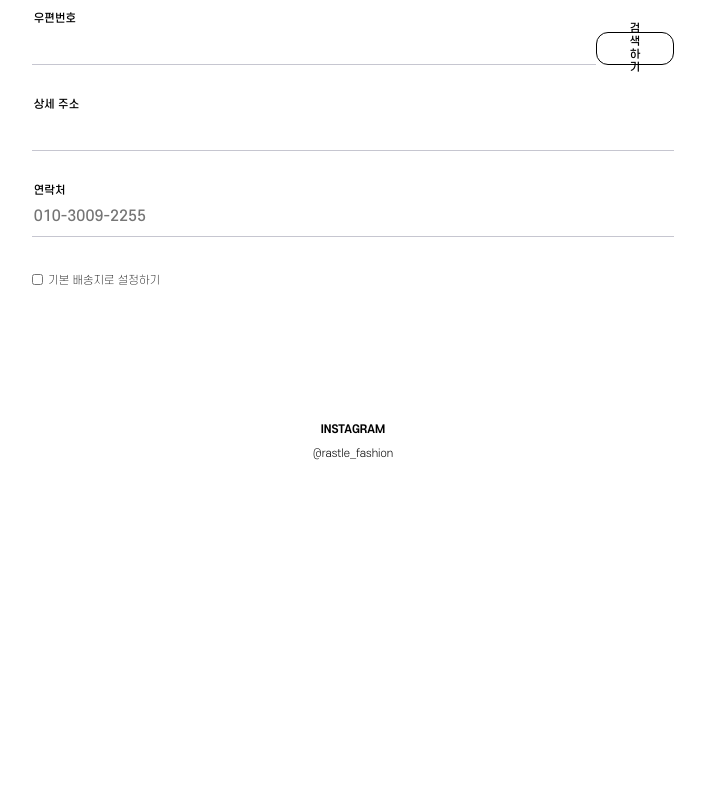
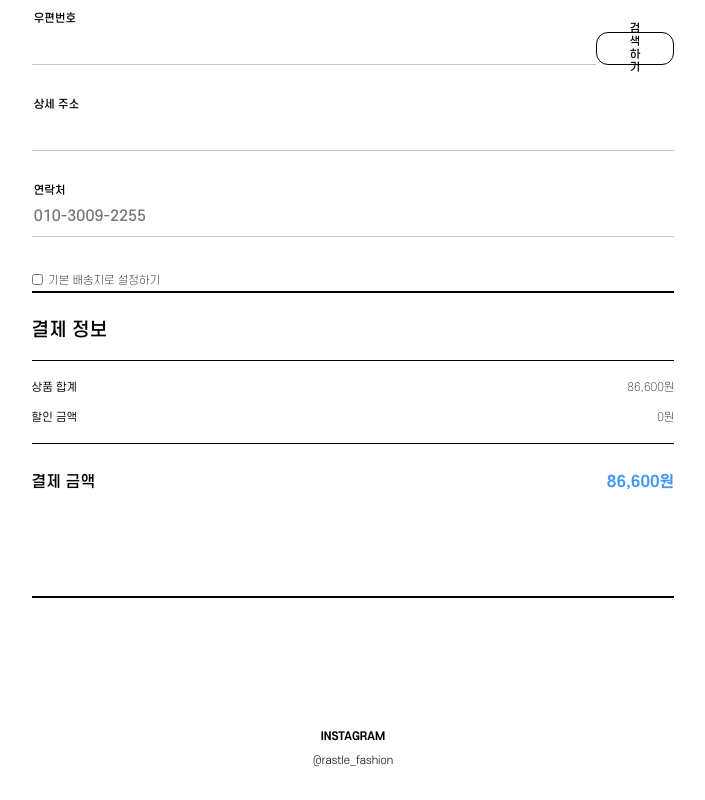
Before and after one commit to rastle-dev/rastle-frontend, a Next.js app: page /order in a window 1280 px wide. Shown: the part 807-1607 px from the top of the page, without its empty margins (287-992 px from the left). Before the commit the page ends 1300 px from the top, so only its background shows below. Built offline with nearby package versions, Linux system fonts and the light colour scheme.

Commit message:
feat: 결제 정보 UI 구현

```diff
--- a/src/pages/order/index.styles.tsx
+++ b/src/pages/order/index.styles.tsx
@@ -164,3 +164,45 @@ export const SettingDefaultAddress = styled.div`
     cursor: pointer;
   }
 `;
+
+export const PaymentInfoWrapper = styled.div`
+  border-top: 2px solid;
+  border-bottom: 2px solid;
+
+  padding-top: 2.5rem;
+  padding-bottom: 9.5rem;
+`;
+export const PaymentInfoBox = styled.div`
+  border-top: 1px solid;
+  border-bottom: 1px solid;
+  padding: 1.79rem 0 1.79rem 0;
+  display: flex;
+  flex-direction: column;
+  gap: 1.5rem;
+  div {
+    display: flex;
+    justify-content: space-between;
+  }
+`;
+export const PriceCategory = styled.div`
+  font-size: 1rem;
+  font-weight: 400;
+`;
+export const Price = styled.div`
+  font-size: 1rem;
+  font-weight: 200;
+`;
+export const Total = styled.div`
+  display: flex;
+  justify-content: space-between;
+  padding-top: 2.6rem;
+`;
+export const TotalInfo = styled.div`
+  font-size: 1.4rem;
+  font-weight: 500;
+`;
+export const TotalPrice = styled.div`
+  font-size: 1.4rem;
+  font-weight: 600;
+  color: ${COLORS.BLUE};
+`;
--- a/src/pages/order/index.tsx
+++ b/src/pages/order/index.tsx
@@ -30,6 +30,10 @@ const OrdererInfo = [
   { meta: "이름", data: "함민혁" },
   { meta: "연락처", data: "010-3009-2255" },
   { meta: "이메일", data: "ham9893@naver.com" },
+];
+const PriceInfo = [
+  { meta: "상품 합계", data: "86,600원" },
+  { meta: "할인 금액", data: "0원" },
 ];
 export default function Order() {
   const buttons = [
@@ -114,6 +118,21 @@ export default function Order() {
             <Input type="checkbox" />
             <p>기본 배송지로 설정하기</p>
           </S.SettingDefaultAddress>
+          <S.PaymentInfoWrapper>
+            <h2>결제 정보</h2>
+            <S.PaymentInfoBox>
+              {PriceInfo.map((info) => (
+                <div>
+                  <S.PriceCategory>{info.meta}</S.PriceCategory>
+                  <S.Price>{info.data}</S.Price>
+                </div>
+              ))}
+            </S.PaymentInfoBox>
+            <S.Total>
+              <S.TotalInfo>결제 금액</S.TotalInfo>
+              <S.TotalPrice>86,600원</S.TotalPrice>
+            </S.Total>
+          </S.PaymentInfoWrapper>
         </S.InfoWrapper>
       </S.Container>
     </S.Temp>
```
